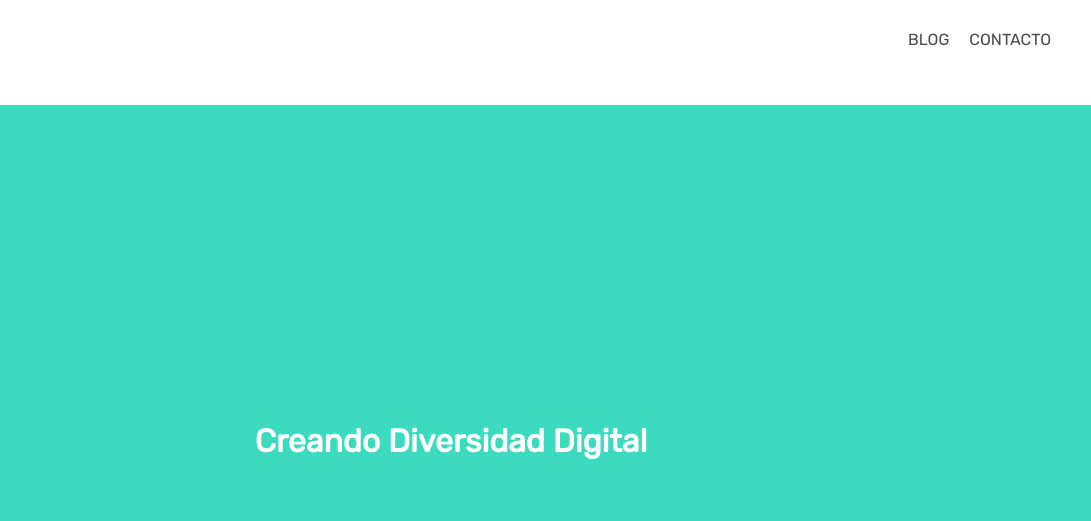
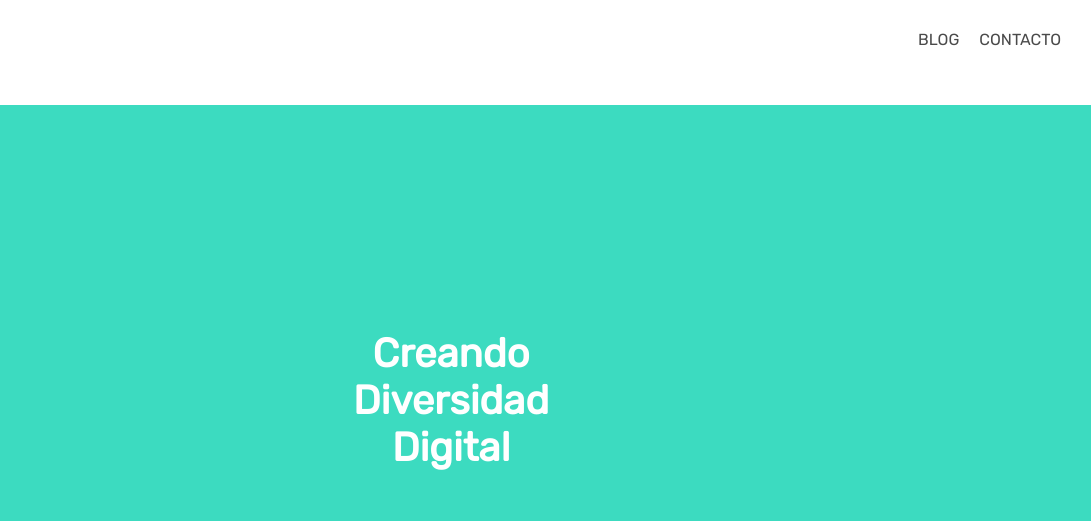
Before and after one commit to Adalab/f-m1-evaluacion-intermedia-leireriel, a plain HTML site: page index.html in a window 1280 px wide. Shown: the top 521 px of the page, 189-1280 px from the left. Drawn offline with Linux system fonts and the light colour scheme.

Commit message:
finish exercise

```diff
--- a/index.html
+++ b/index.html
@@ -1,24 +1,29 @@
 <!DOCTYPE html>
 <html lang="es">
+
 <head>
     <meta charset="UTF-8">
     <meta name="viewport" content="width=device-width, initial-scale=1.0">
     <meta http-equiv="X-UA-Compatible" content="ie=edge">
     <title>Adalab evaluc interm 1</title>
     <link href="https://fonts.googleapis.com/css?family=Rubik" rel="stylesheet">
-    <link rel="stylesheet" href="style.css">
+    <link rel="stylesheet" href="styles/main.css">
 </head>
+
 <body>
     <header class="header">
-        <a href="index.html"><img src="img/logo_adalab_155x61.png" alt="logo Adalab"></a>
-        <ul class="menu">
-            <li><a class="menu_item" href="#">Blog</a></li>
-            <li><a class="menu_item" href="#">Contacto</a></li>
-        </ul>
+        <a href="index.html"><img src="images/logo_adalab_155x61.png" alt="logo Adalab"></a>
+        <nav class="nav">
+            <ul class="menu">
+                <li class="menu_item"><a href="#" class="menu_item_link">Blog</a></li>
+                <li class="menu_item"><a href="#" class="menu_item_link">Contacto</a></li>
+            </ul>
+        </nav>
     </header>
 
-    <main>
-        <h1 class="title">Creando Diversidad Digital</h1>
+    <main class="main">
+        <h1 class="title">Creando diversidad digital</h1>
     </main>
 </body>
+
 </html>
--- a/style.css
+++ b/styles/main.css
@@ -1,14 +1,15 @@
 body {
     margin: 0;
+    font-family: Rubik, sans-serif;
+    text-align: center;
 }
 
 .header {
     position: fixed;
     top: 0;
     left: 0;
-    padding: 10px 0 13px 0;
+    padding: 10px 0 13px;
     width: 100vw;
-    text-align: center;
     box-sizing: border-box;
     z-index: 1;
     background-color: white;
@@ -22,23 +23,31 @@ body {
     list-style: none;
     margin: 0;
     padding: 10px 0 0 0;
-    font-family: Rubik, sans-serif;
+    font-size: 16px;
 }
 
-.menu_item {
-    margin: 0 10px;
+.menu_item_link {
     text-decoration: none;
     color: #4a4a4a;
 }
 
+.menu_item + .menu_item {
+    margin-left: 20px;
+}
+
+.main {
+    display: flex;
+    justify-content: center;
+    align-items: center;
+    background-color: #3CDBC0;
+    height: 100vh;
+}
+
 .title {
-    margin: 110px 0 0 0;
-    padding: 33% 0 0 0;
-    font-family: Rubik, sans-serif;
     color: #fff;
-    background-color: #3CDBC0;
-    text-align: center;
-    height: 100vh;
+    width: 240px;
+    font-size: 30px;
+    text-transform: capitalize;
 }
 
 @media all and (min-width:768px) {
@@ -49,6 +58,6 @@ body {
         padding: 20px 30px;
     }
     .title {
-        margin: 0;
+        font-size: 40px;
     }
 }
```
Also changed, not shown: images/logo_adalab_155x61.png (renamed from img/logo_adalab_155x61.png).
